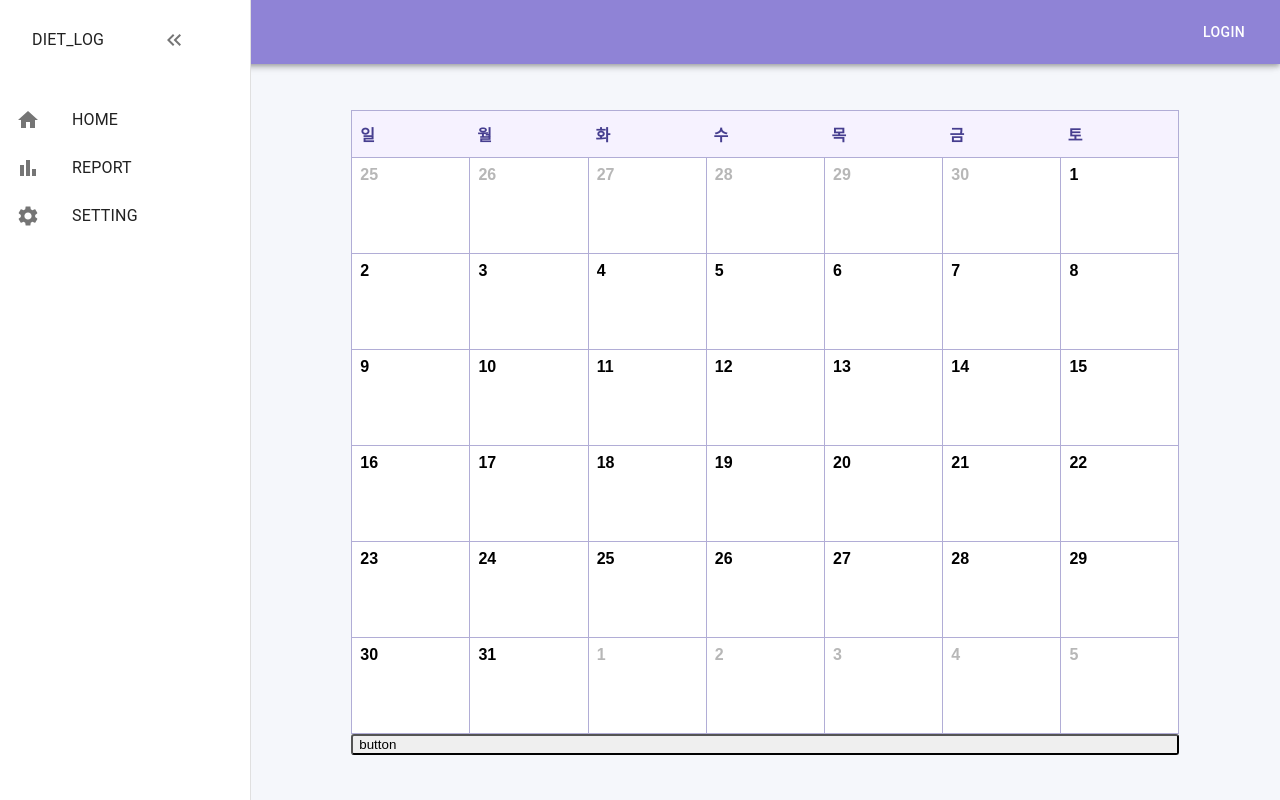
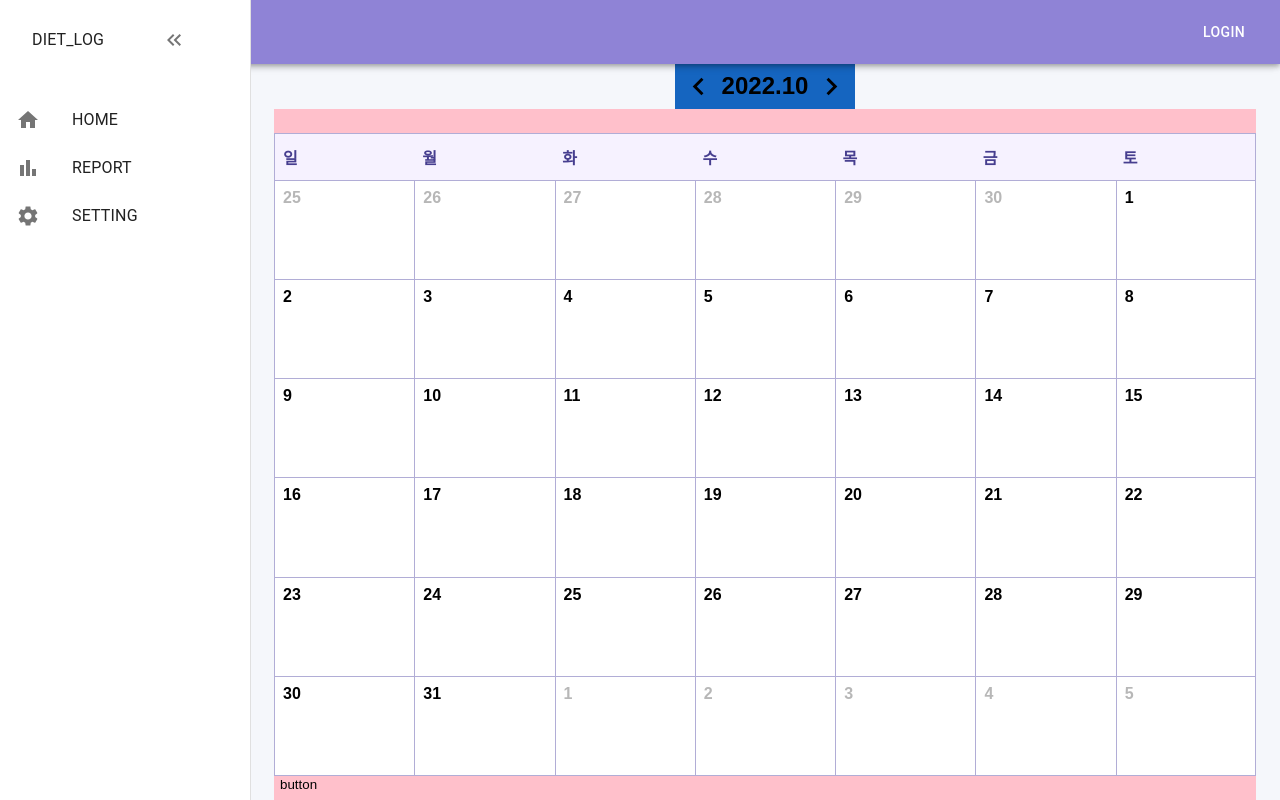
Before and after one commit to hyojinjeong/diet_diary, a React (Create React App) app: page / in a window 1280 px wide. Built offline with nearby package versions, Linux system fonts and the light colour scheme.

Commit message:
feat: 날짜 navigator 컴포넌트 생성

```diff
--- /dev/null
+++ b/src/components/DateNavigator/DateNavigator.tsx
@@ -0,0 +1,29 @@
+import Box from "@mui/material/Box";
+import NavigateBeforeIcon from "@mui/icons-material/NavigateBefore";
+import NavigateNextIcon from "@mui/icons-material/NavigateNext";
+import { CurrentYearMonth } from "./style";
+
+const DateNavigator = () => {
+  return (
+    <Box
+      sx={{
+        maxWidth: 200,
+        height: "3rem",
+        backgroundColor: "primary.dark",
+        display: "flex",
+        justifyContent: "space-between",
+        alignItems: "center",
+      }}
+    >
+      <button>
+        <NavigateBeforeIcon fontSize="large" />
+      </button>
+      <CurrentYearMonth>2022.10</CurrentYearMonth>
+      <button>
+        <NavigateNextIcon fontSize="large" />
+      </button>
+    </Box>
+  );
+};
+
+export default DateNavigator;
--- /dev/null
+++ b/src/components/DateNavigator/style.ts
@@ -0,0 +1,6 @@
+import styled from "@emotion/styled";
+
+export const CurrentYearMonth = styled("div")`
+  font-size: 1.5rem;
+  font-weight: bold;
+`;
--- a/src/components/Layout/Layout.tsx
+++ b/src/components/Layout/Layout.tsx
@@ -23,12 +23,12 @@ const Layout = (props: Props) => {
         <Container
           maxWidth="xl"
           sx={{
+            height: "100%",
+            width: "100%",
             display: "flex",
-            justifyContent: "center",
+            alignItems: "center",
+            justifyContent: "space-around",
             flexDirection: "column",
-            height: "100%",
-            width: "85%",
-            padding: 0,
           }}
         >
           {props.children}
--- a/src/components/Layout/style.ts
+++ b/src/components/Layout/style.ts
@@ -5,9 +5,9 @@ interface ContentProps {
 }
 
 export const ContentWrapper = styled("div")`
-  margin-top: 64px;
+  padding-top: 64px;
   margin-left: ${(props: ContentProps) => (props.isOpen ? "250px" : 0)};
   min-width: 350px;
-  height: calc(100vh - 64px);
+  height: 100vh;
   transition: margin-left 0.5s;
 `;
--- a/src/components/Sidebar/Sidebar.tsx
+++ b/src/components/Sidebar/Sidebar.tsx
@@ -1,4 +1,3 @@
-import * as React from "react";
 import Box from "@mui/material/Box";
 import Drawer from "@mui/material/Drawer";
 import List from "@mui/material/List";
--- a/src/pages/Calendar/Calendar.tsx
+++ b/src/pages/Calendar/Calendar.tsx
@@ -1,46 +1,61 @@
 import { useEffect, useState } from "react";
 import Layout from "../../components/Layout/Layout";
+import { Box } from "@mui/material";
+import DateNavigator from "../../components/DateNavigator/DateNavigator";
 import { DAYS } from "../../constants/date";
 import { CalendarHeader, Days, DatesGrid, Dates } from "./style";
-import { getTodayYear, getTodayMonth, getMonthDate } from "../../utils/date"
+import { getTodayYear, getTodayMonth, getMonthDate } from "../../utils/date";
 
-interface MonthDate{
-  year: number,
-  month: number,
-  date: number,
-  day: number
+interface MonthDate {
+  year: number;
+  month: number;
+  date: number;
+  day: number;
 }
 
 const Calendar = () => {
-  let month = getMonthDate(2022, 10);
+  let month = getMonthDate(2022, 8);
   const [curYear, setCurYear] = useState<number>(getTodayYear());
   const [curMonth, setCurMonth] = useState<number>(getTodayMonth());
-  const [monthDate, setMonthDate] = useState<Array<MonthDate>>(getMonthDate(curYear, curMonth))
+  const [monthDate, setMonthDate] = useState<Array<MonthDate>>(
+    getMonthDate(curYear, curMonth)
+  );
 
   const prevMonth = () => {
-    setCurMonth(prev => --prev)
-  }
+    setCurMonth((prev) => --prev);
+  };
 
-  useEffect(()=>{
-    console.log('changed', curMonth);
-    setMonthDate(getMonthDate(curYear, curMonth))
-  },[curYear, curMonth])
+  useEffect(() => {
+    console.log("changed", curMonth);
+    setMonthDate(getMonthDate(curYear, curMonth));
+  }, [curYear, curMonth]);
 
   return (
     <Layout>
+      <DateNavigator />
+      <Box
+        sx={{
+          height: "100%",
+          width: "100%",
+          paddingTop: "1.5rem",
+          paddingBottom: "1.5rem",
+          backgroundColor: "pink",
+        }}
+      >
         <CalendarHeader>
           {DAYS.map((day) => (
             <Days>{day}</Days>
           ))}
         </CalendarHeader>
         <DatesGrid>
-        {monthDate.map((dates)=>(
+          {monthDate.map((dates) => (
             <Dates isThisMonth={dates.month === getTodayMonth() ? true : false}>
               {dates.date}
             </Dates>
           ))}
         </DatesGrid>
         <button onClick={prevMonth}>button</button>
+      </Box>
     </Layout>
   );
 };
--- a/src/pages/Calendar/style.ts
+++ b/src/pages/Calendar/style.ts
@@ -1,7 +1,7 @@
 import styled from "@emotion/styled";
 
-interface DateProps{
-  isThisMonth: boolean
+interface DateProps {
+  isThisMonth: boolean;
 }
 
 export const CalendarHeader = styled("div")`
@@ -29,7 +29,8 @@ export const Days = styled("span")`
 export const DatesGrid = styled("div")`
   display: grid;
   grid-template-columns: repeat(7, calc(100% / 7));
-  grid-auto-rows: calc(calc(80vh - 64px) / 6);
+  width: 100%;
+  height: calc(100% - 3rem);
 `;
 
 export const Dates = styled("div")`
@@ -42,5 +43,5 @@ export const Dates = styled("div")`
     border-right: 1px solid #b1add6;
   }
   font-weight: bold;
-  color: ${(props:DateProps) => (props.isThisMonth ? "black" : "#b7b7b7")}
+  color: ${(props: DateProps) => (props.isThisMonth ? "black" : "#b7b7b7")};
 `;
--- a/src/styles/GlobalStyles.tsx
+++ b/src/styles/GlobalStyles.tsx
@@ -21,7 +21,9 @@ const style = css`
     display: flex;
     cursor: pointer;
     outline: none;
-    border-radius: 3px;
+    width: auto;
+    background: transparent;
+    border: none;
   }
   input {
     display: flex;
--- a/src/utils/date.ts
+++ b/src/utils/date.ts
@@ -50,14 +50,14 @@ const getMonthDate = (year: number, month: number) => {
   }
   return monthArr.map(el => {
     return {
+      key: formatDate(el.getFullYear(), el.getMonth(), el.getDate()),
       year: el.getFullYear(),
       month: el.getMonth() + 1,
       date: el.getDate(),
-      day: el.getDay()
+      day: el.getDay(),
     }
   });
 }
-
 
 export {
   getTodayYear,
```
Lines whose indentation alone changed are shown as unchanged.
